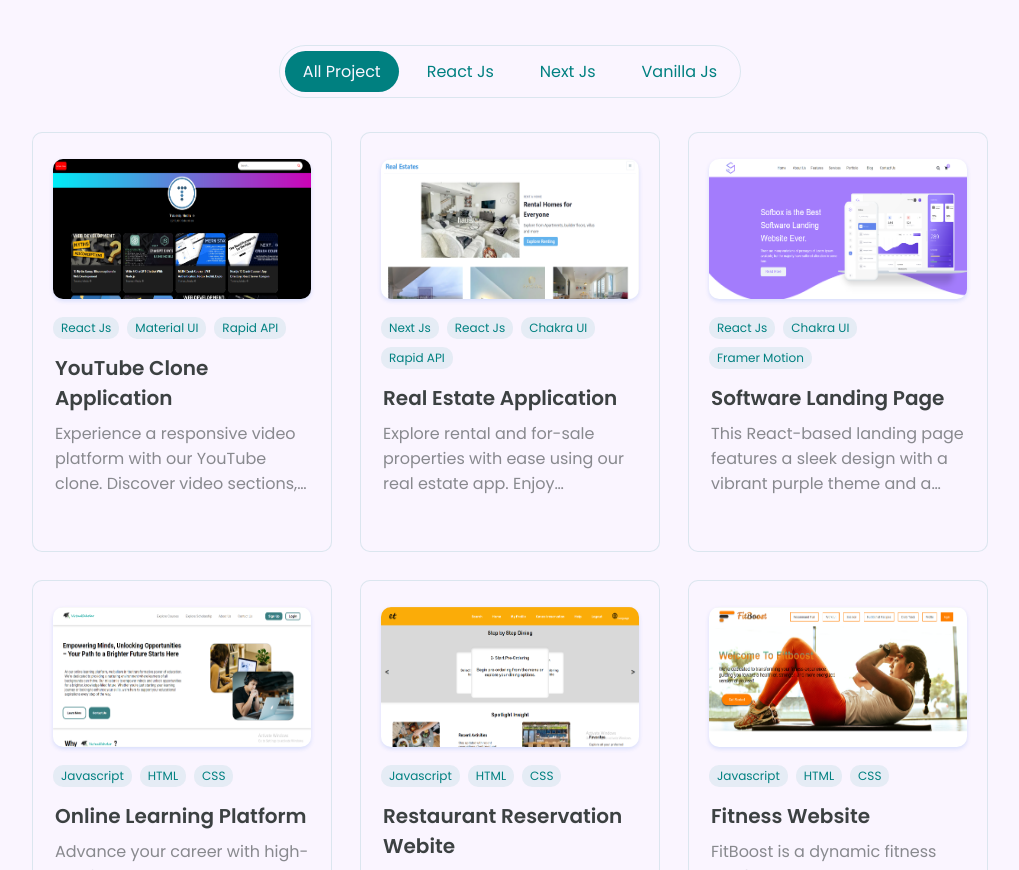
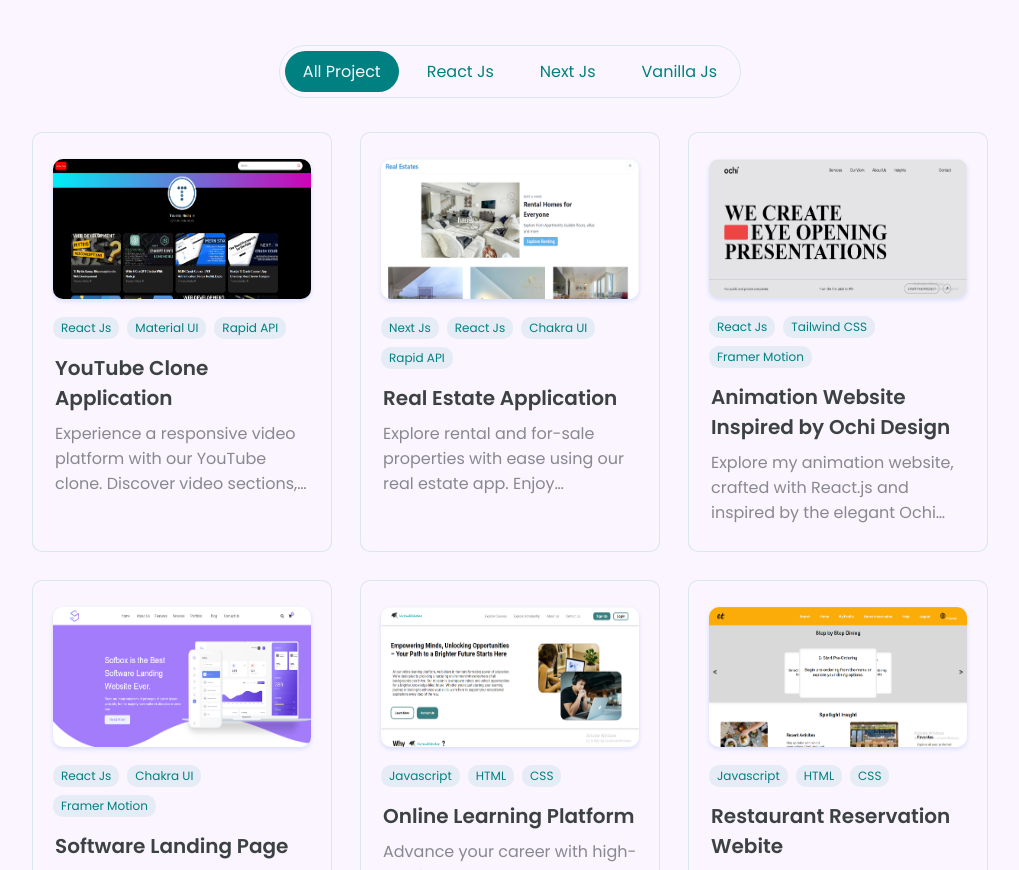
Before and after one commit to AnzalnaKainat/anzalna-portfolio, a React (Create React App) app: page / in a window 1280 px wide. Shown: the part 1860-2730 px from the top of the page, without its empty margins (130-1149 px from the left). Built offline with nearby package versions, Linux system fonts and the light colour scheme.

Commit message:
Added another project

```diff
--- a/src/components/sections/Hero.jsx
+++ b/src/components/sections/Hero.jsx
@@ -51,7 +51,7 @@ const TextLoop = styled.div`
   margin-bottom: 5px;
 
   @media (max-width: 960px) {
-    font-size: 10px;
+    font-size: 12px;
     line-height: 48px;
   }
 `;
--- a/src/data/constants.js
+++ b/src/data/constants.js
@@ -171,21 +171,21 @@ export const projects = [
     category: "next js",
     webapp: "https://real-estate-app-seven-inky.vercel.app",
   },
-  // {
-  //   id: 3,
-  //   title: "Little Lemon - Restaurant Reservation",
-  //   description:
-  //     "Reserve your table effortlessly with Little Lemon. Our app offers a smooth online booking experience for a stress-free dining outing.",
-  //   image:
-  //   require("./assets/littlelemon.png"),
-  //   tags: [
-  //     "React Js",
-  //     "HTML",
-  //     "CSS"
-  //   ],
-  //   category: "react js",
-  //   webapp: "https://little-lemon-ten-olive.vercel.app/",
-  // },
+  {
+    id: 3,
+    title: "Animation Website Inspired by Ochi Design",
+    description:
+      "Explore my animation website, crafted with React.js and inspired by the elegant Ochi design. Featuring dynamic animations with Framer Motion, smooth scroll effects using Locomotion, and a modern Tailwind CSS style for a fresh, engaging experience.",
+    image:
+    require("./assets/ochiAnimated.png"),
+    tags: [
+      "React Js",
+      "Tailwind CSS",
+      "Framer Motion"
+    ],
+    category: "react js",
+    webapp: "https://animation-website-theta.vercel.app/",
+  },
   {
     id: 4,
     title: "Software Landing Page",
```
Also changed, not shown: src/data/assets/SaasLandingPage.PNG (added), src/data/assets/ochiAnimated.png (added).
